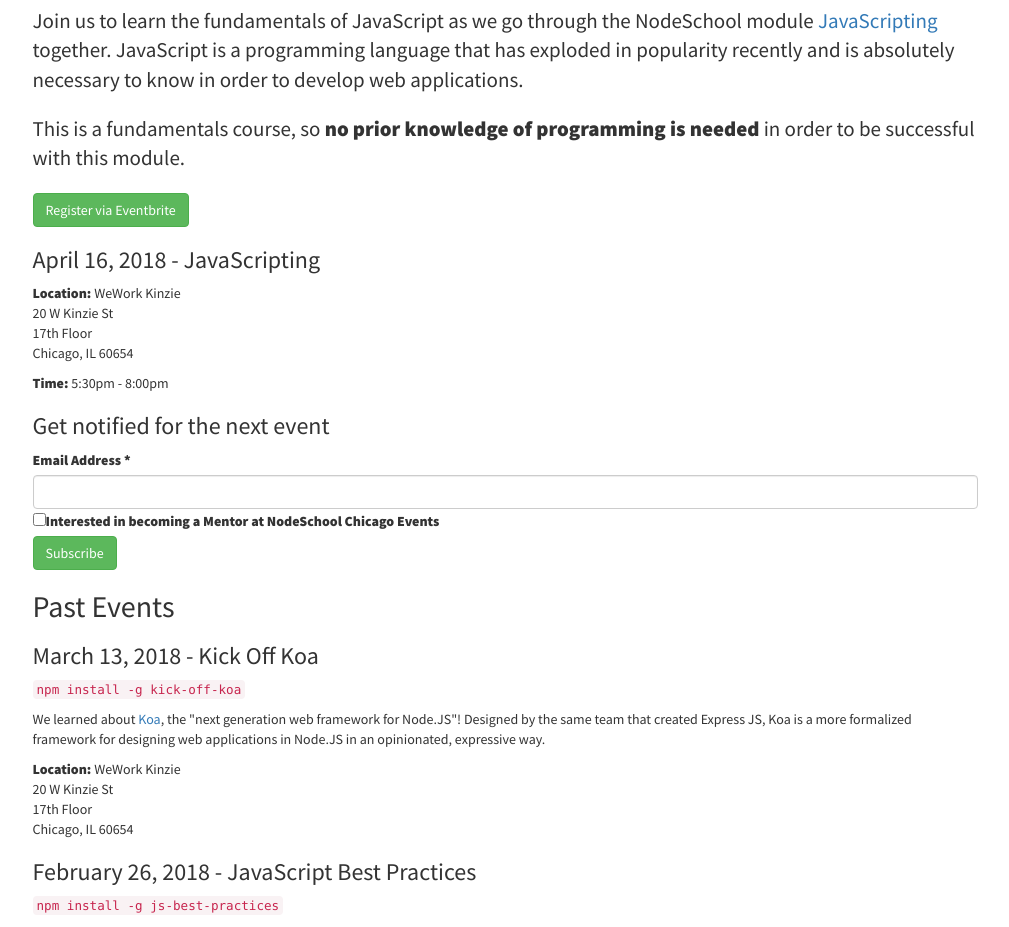
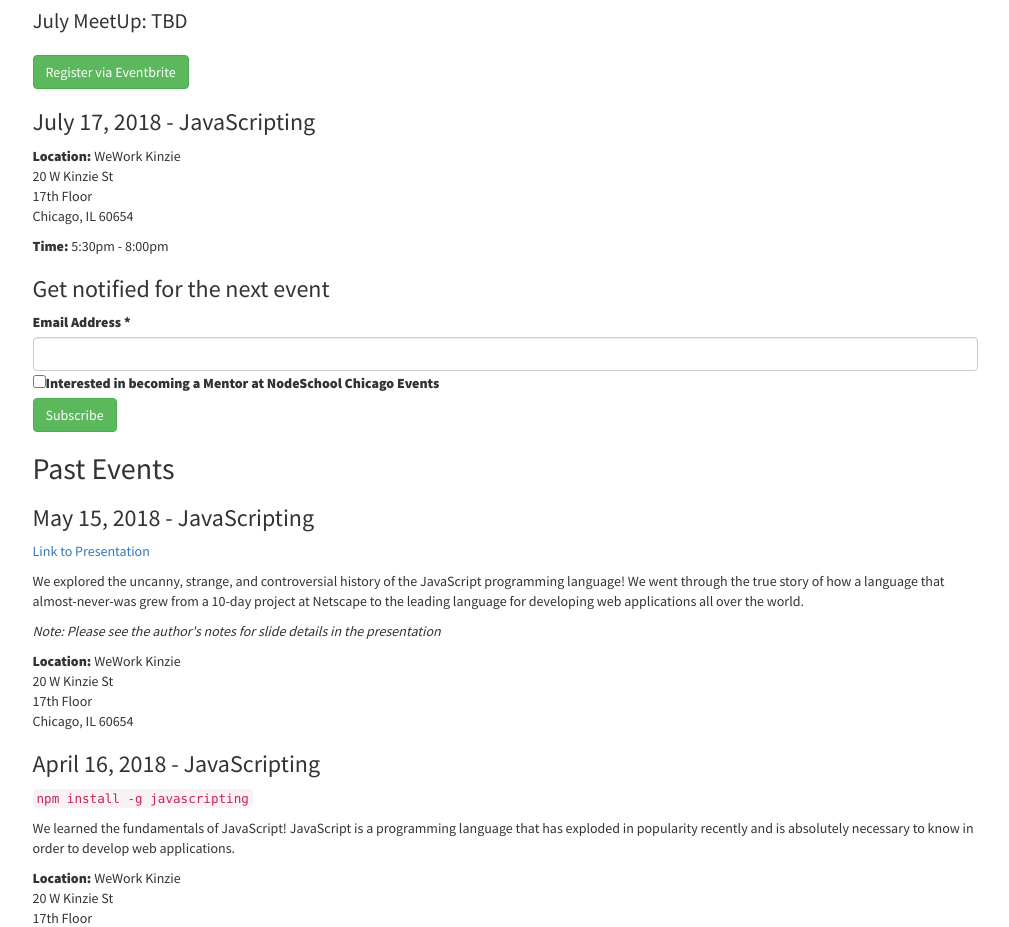
Before and after one commit to nodeschool/chicago, a website: page index.html in a window 1280 px wide. Shown: the part 602-1529 px from the top of the page, without its empty margins (135-1144 px from the left). Drawn offline with nearby package versions, Linux system fonts and the light colour scheme.

Commit message:
July 2018 announcement - TBD

```diff
--- a/index.html
+++ b/index.html
@@ -53,25 +53,17 @@
                         <span class="octicon octicon-link"></span></a>Next Events
                 </h2>
                 <p class="lead">
-                    Join us to learn the fundamentals of JavaScript as we go through the NodeSchool module
-                    <a href="https://github.com/workshopper/javascripting" target="_blank">JavaScripting</a>
-                    together. JavaScript is a programming language that has exploded in popularity recently and is
-                    absolutely necessary to know in order to develop web applications.
-                </p>
-                <p class="lead">
-                    This is a fundamentals course, so <strong>no prior knowledge of programming is needed</strong> in
-                    order to be
-                    successful with this module.
+                    July MeetUp: TBD
                 </p>
 
                 <p>
                     <a class="btn btn-success"
-                       href="https://www.eventbrite.com/e/nodeschool-chicago-april-javascripting-tickets-44161025817?aff=nodeschoolio"
+                       href="https://www.eventbrite.com/e/nodeschool-chicago-july-tbd-tickets-47237728317?aff=nodeschoolio"
                        target="_blank">
                         Register via Eventbrite
                     </a>
                 </p>
-                <h3>April 16, 2018 - JavaScripting</h3>
+                <h3>July 17, 2018 - JavaScripting</h3>
                 <p>
                     <strong>Location:</strong>
                     WeWork Kinzie <br>
@@ -126,6 +118,48 @@
                     <a id="past" class="anchor" href="#next" aria-hidden="true">
                         <span class="octicon octicon-link"></span></a>Past Events
                 </h2>
+
+                <h3>May 15, 2018 - JavaScripting</h3>
+                <p>
+                    <a href="https://drive.google.com/open?id=12EzwhZ9JVpCNLafaDqbfaIOI-wr01WswLoktAVKtO9w"
+                       target="_blank">
+                        Link to Presentation
+                    </a>
+                </p>
+                <p>
+                    We explored the uncanny, strange, and controversial history of the JavaScript programming language!
+                    We went through the true story of how a language that almost-never-was grew from a 10-day
+                    project at Netscape to the leading language for developing web applications all over the world.
+
+                </p>
+                <p><i>Note: Please see the author's notes for slide details in the presentation</i></p>
+                <p>
+                    <strong>Location:</strong>
+                    WeWork Kinzie <br>
+                    20 W Kinzie St <br>
+                    17th Floor <br>
+                    Chicago, IL 60654
+                </p>
+
+                <h3>April 16, 2018 - JavaScripting</h3>
+                <p>
+                    <a href="https://github.com/workshopper/javascripting" target="_blank">
+                        <code>
+                            npm install -g javascripting
+                        </code>
+                    </a>
+                </p>
+                <p>
+                    We learned the fundamentals of JavaScript! JavaScript is a programming language that has exploded in
+                    popularity recently and is absolutely necessary to know in order to develop web applications.
+                </p>
+                <p>
+                    <strong>Location:</strong>
+                    WeWork Kinzie <br>
+                    20 W Kinzie St <br>
+                    17th Floor <br>
+                    Chicago, IL 60654
+                </p>
 
                 <h3>March 13, 2018 - Kick Off Koa</h3>
                 <p>
```
